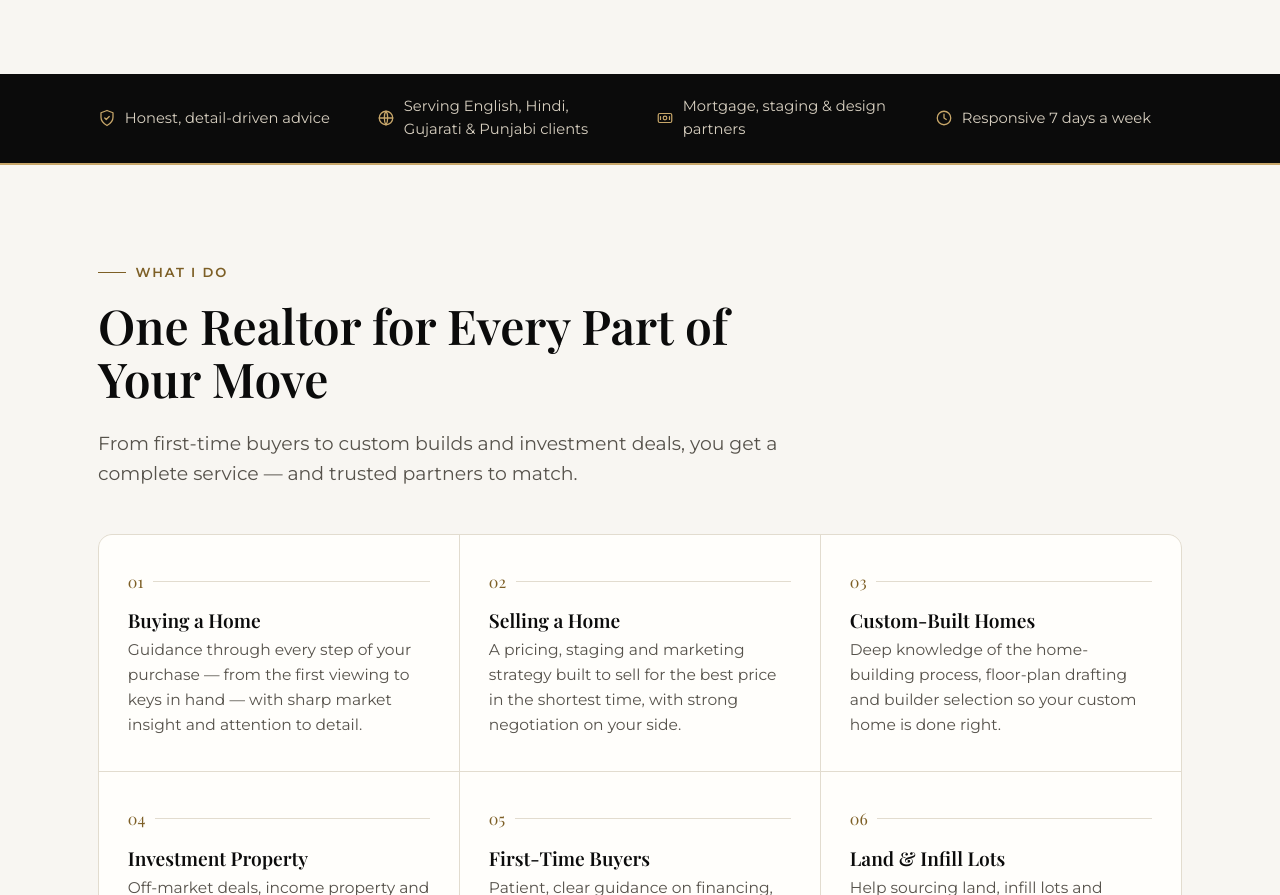
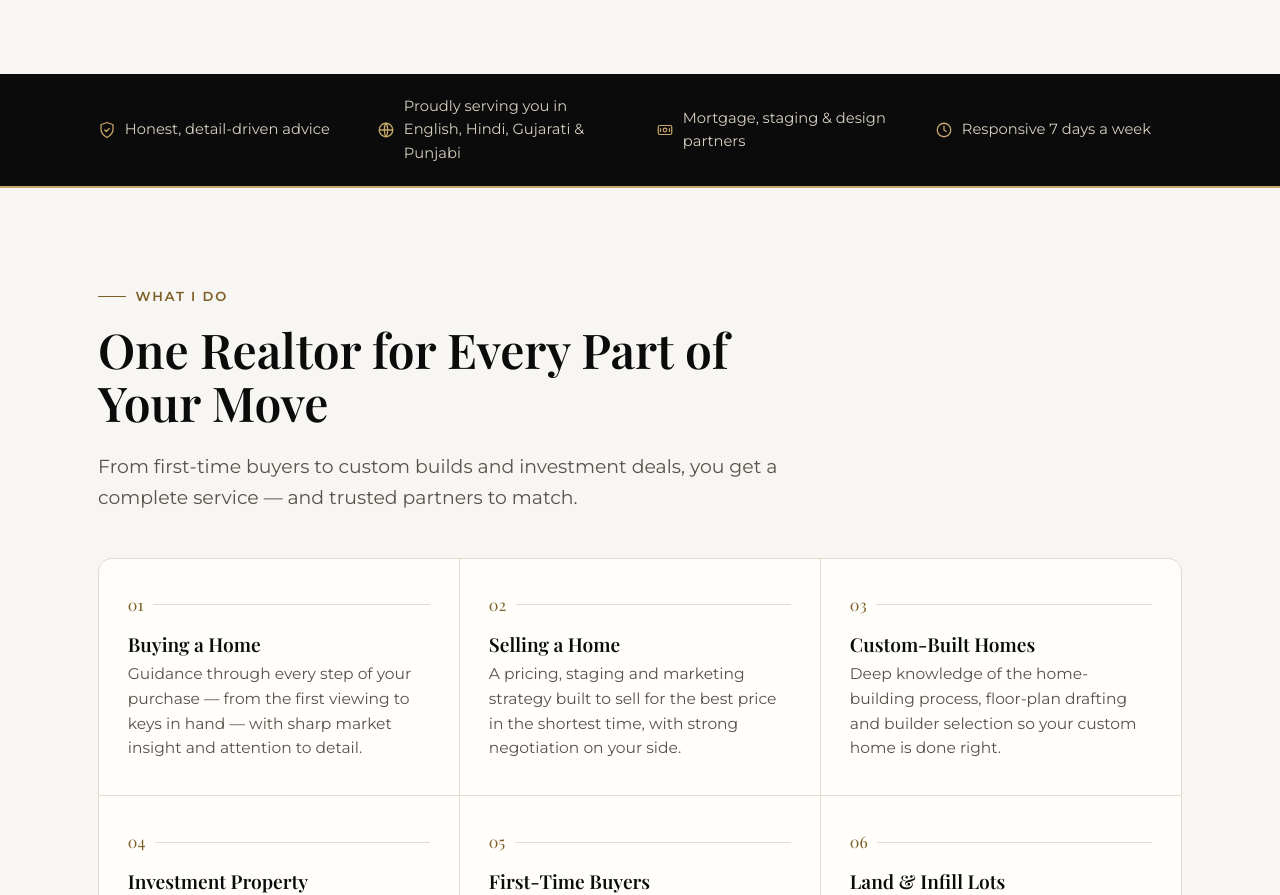
Before and after one commit to mayaritchie95/tarak-chaudhari, a plain HTML site: page index.html in a window 1280 px wide. Shown: the part 853-1748 px from the top of the page. Drawn offline with nearby package versions, Linux system fonts and the light colour scheme; a web font is replaced by a local one.

Commit message:
Add files via upload

```diff
--- a/index.html
+++ b/index.html
@@ -75,7 +75,7 @@
 <div class="trust">
   <div class="wrap">
     <span><svg viewBox="0 0 24 24" fill="none" stroke="currentColor" stroke-width="1.7" stroke-linecap="round" stroke-linejoin="round"><path d="M12 2l8 3v6c0 5-3.4 8.5-8 11-4.6-2.5-8-6-8-11V5z"/><path d="M9 12l2 2 4-4"/></svg> Honest, detail-driven advice</span>
-    <span><svg viewBox="0 0 24 24" fill="none" stroke="currentColor" stroke-width="1.7" stroke-linecap="round" stroke-linejoin="round"><circle cx="12" cy="12" r="9"/><path d="M3 12h18M12 3c3 3.5 3 14 0 18M12 3c-3 3.5-3 14 0 18"/></svg> Serving English, Hindi, Gujarati &amp; Punjabi clients</span>
+    <span><svg viewBox="0 0 24 24" fill="none" stroke="currentColor" stroke-width="1.7" stroke-linecap="round" stroke-linejoin="round"><circle cx="12" cy="12" r="9"/><path d="M3 12h18M12 3c3 3.5 3 14 0 18M12 3c-3 3.5-3 14 0 18"/></svg> Proudly serving you in English, Hindi, Gujarati &amp; Punjabi</span>
     <span><svg viewBox="0 0 24 24" fill="none" stroke="currentColor" stroke-width="1.6" stroke-linecap="round" stroke-linejoin="round"><rect x="3" y="6" width="18" height="12" rx="2"/><circle cx="12" cy="12" r="2.4"/><path d="M6 10v4M18 10v4"/></svg> Mortgage, staging &amp; design partners</span>
     <span><svg viewBox="0 0 24 24" fill="none" stroke="currentColor" stroke-width="1.7" stroke-linecap="round" stroke-linejoin="round"><circle cx="12" cy="12" r="9"/><path d="M12 7v5l3 2"/></svg> Responsive 7 days a week</span>
   </div>
```
